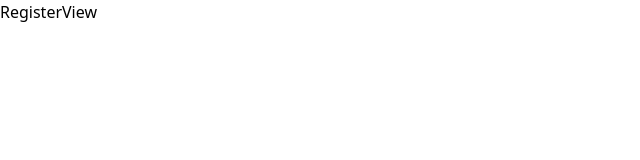
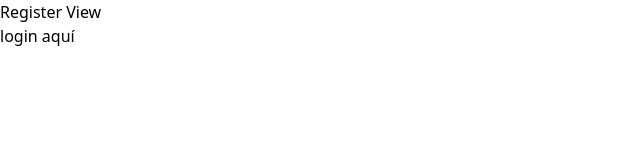
Before and after one commit to canalenguillem/devtree, a React (Vite) app in the folder frontend/: page /auth/register in a window 1280 px wide. Shown: the top 160 px of the page, without its empty margins (0-640 px from the left). Built offline with nearby package versions, Linux system fonts and the light colour scheme.

Commit message:
links para navegar

```diff
--- a/frontend/src/views/LoginView.tsx
+++ b/frontend/src/views/LoginView.tsx
@@ -1,5 +1,15 @@
+import { Link } from "react-router-dom";
+
 function LoginView() {
-  return <div>Login View</div>;
+  return (
+    <>
+      <div>Login View</div>
+
+      <nav>
+        <Link to="/auth/register">crear una cuenta</Link>
+      </nav>
+    </>
+  );
 }
 
 export default LoginView;
--- a/frontend/src/views/RegisterView.tsx
+++ b/frontend/src/views/RegisterView.tsx
@@ -1,5 +1,14 @@
+import { Link } from "react-router-dom";
+
 function RegisterView() {
-  return <div>RegisterView</div>;
+  return (
+    <>
+      <div>Register View</div>
+      <nav>
+        <Link to="/auth/login">login aquí</Link>
+      </nav>
+    </>
+  );
 }
 
 export default RegisterView;
```
